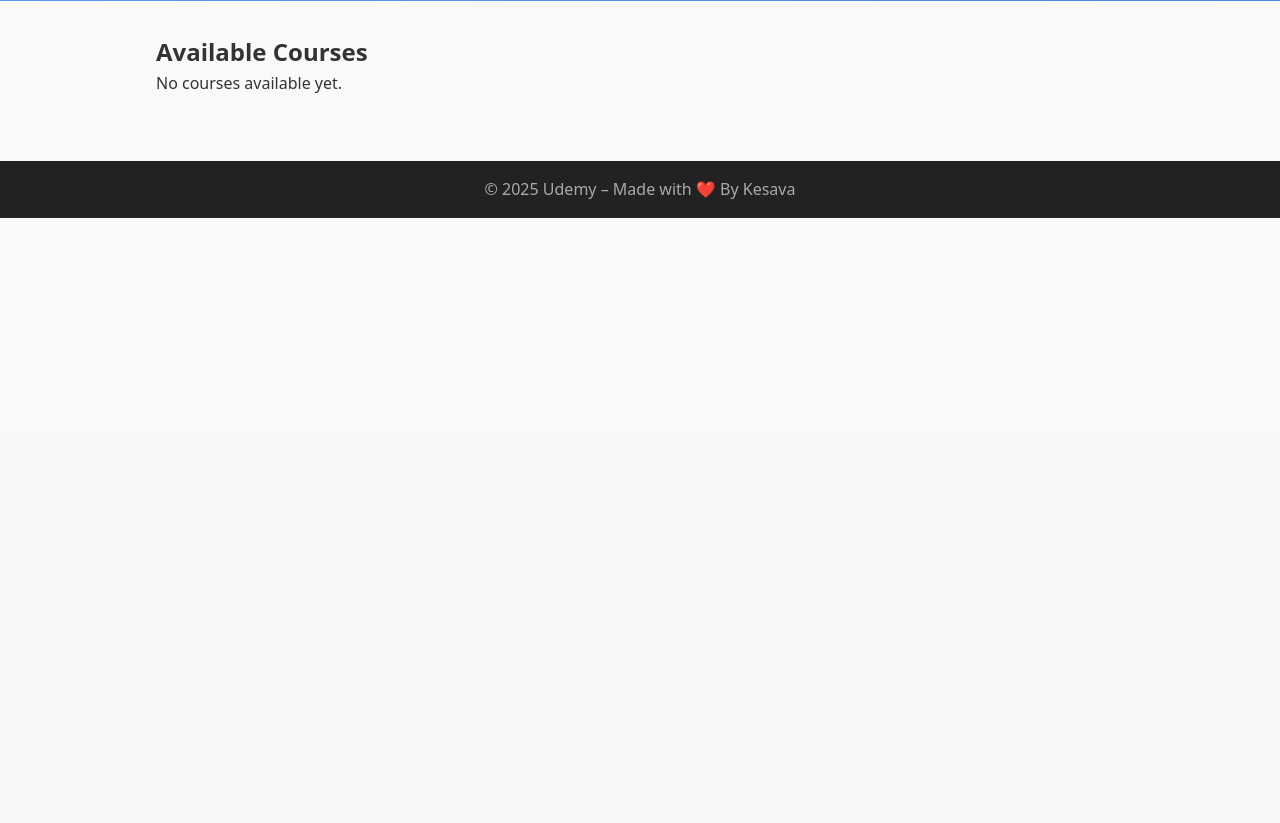
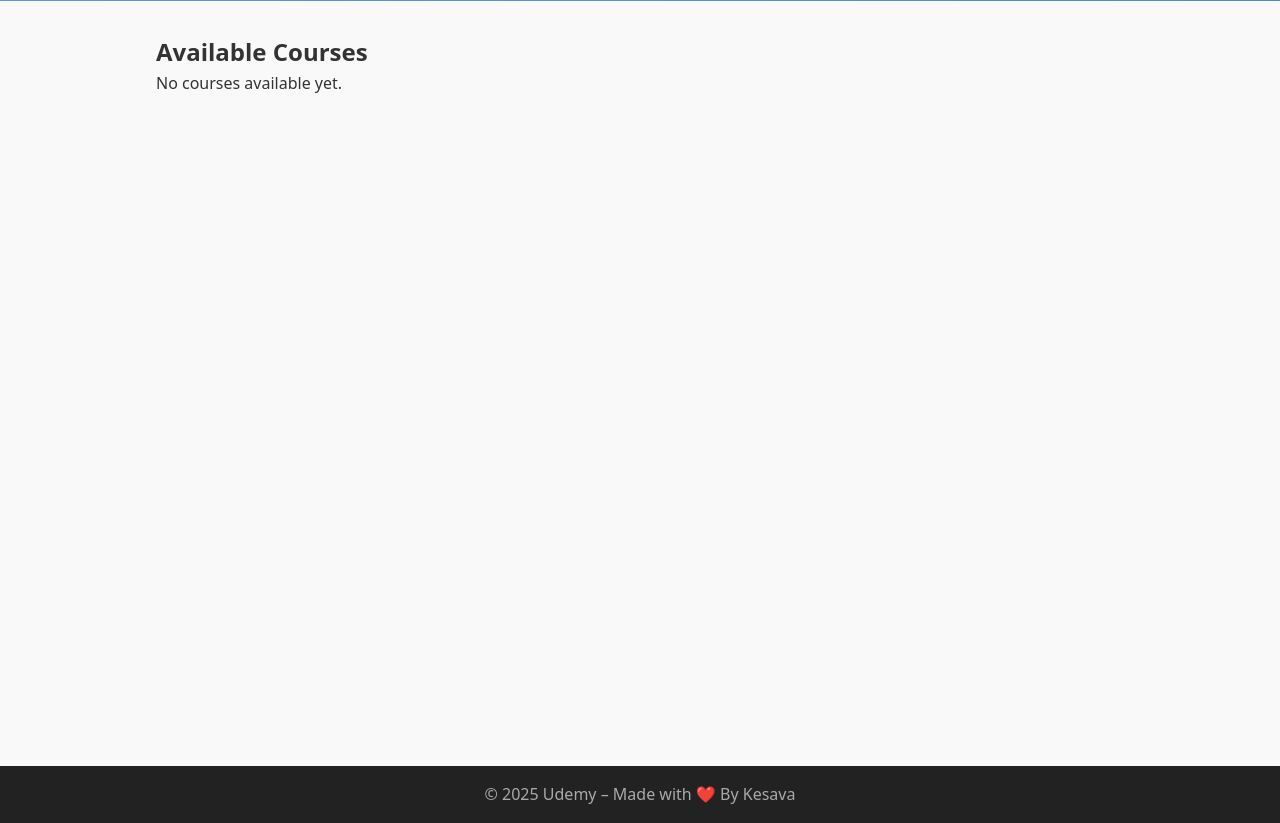
Before and after one commit to KondaveeteChennakesava/Udemy, a Django app: page / in a window 1280 px wide. Shown: the part 364-1187 px from the top of the page. Before the commit the page ends 582 px from the top, so only its background shows below. Run offline with Django 5.2, Linux system fonts and the light colour scheme; parts of the project's set-up code (start-up, migrations or seed data) failed here and were passed over.

Commit message:
stylings modified

```diff
--- a/static/css/style.css
+++ b/static/css/style.css
@@ -30,6 +30,11 @@ nav a {
 nav .brand {
     font-size: 1.3rem;
     font-weight: bold;
+}
+
+main {
+    height: calc(100vh - 227px);
+    /* height: fit-content; */
 }
 
 .container {
--- a/templates/landing.html
+++ b/templates/landing.html
@@ -59,7 +59,7 @@
         {% endblock %}
 
         <main>
-            <div class="container">{% block content %} {% endblock %}</div>
+            {% block content %} {% endblock %}
         </main>
 
         <footer>&copy; 2025 Udemy – Made with ❤️ By Kesava</footer>
```
